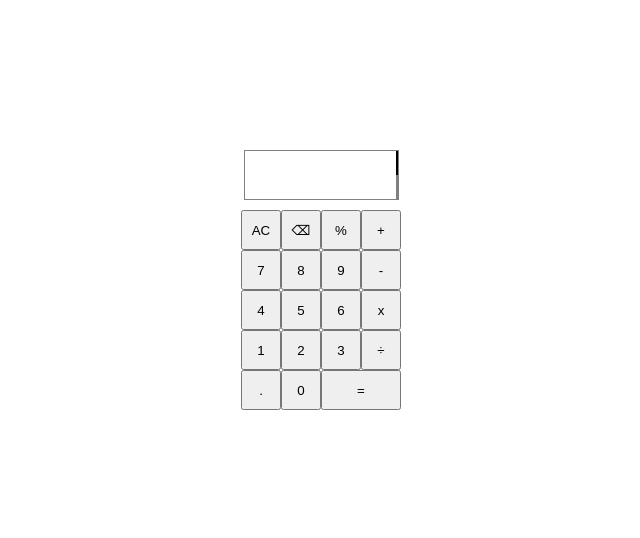
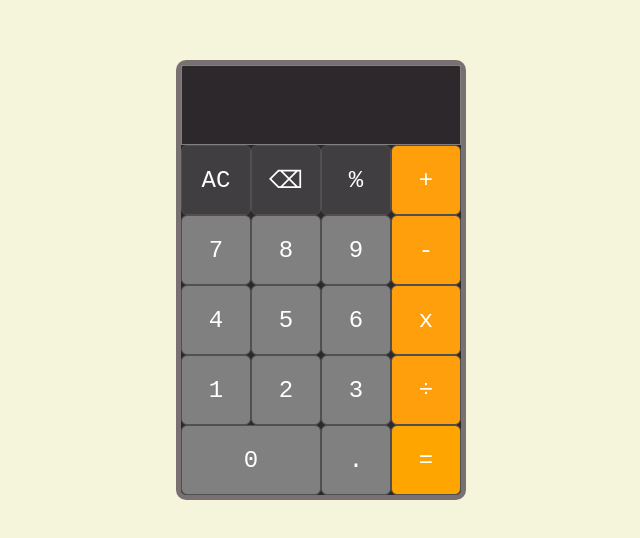
Before and after one commit to bilguun-ocean/odin-calculator, a plain HTML site: page index.html in a window 1280 px wide. Shown: the part 120-658 px from the top of the page, without its empty margins (319-959 px from the left). Drawn offline with Linux system fonts and the light colour scheme.

Commit message:
simple calculator UI

```diff
--- a/app.js
+++ b/app.js
@@ -31,7 +31,7 @@ function inputNumber() {
     const numbers = document.querySelectorAll('.number');
     numbers.forEach((number) => {
         number.addEventListener('click', () => {
-            const display = document.querySelector('.input');
+            const display = document.querySelector('.display');
             display.textContent +=number.textContent;
             if(clearDisplay) display.textContent = '' + number.textContent;
             clearDisplay = false;
@@ -42,11 +42,15 @@ function inputNumber() {
 
 //when operator clicked; save the value on display and clear the display
 function clickOperator () {
-    const display = document.querySelector('.input');
+    const display = document.querySelector('.display');
     const operators = document.querySelectorAll('.operator');
 
     operators.forEach((operator) => {
         operator.addEventListener('click', () => {
+            if (!display.textContent || display.textContent == '') {
+                clearDisplay = true;
+                return;
+            }
             storeValues();
             storeSecondOperator(operator);
             toggleHighlight(operator);
@@ -62,6 +66,10 @@ function clickEqual () {
     const equalSign = document.querySelector('.equal');
 
     equalSign.addEventListener('click', () => {
+        if (!display.textContent || display.textContent == '') {
+            clearDisplay = true;
+            return;
+        }
         storeValues();
         equalCalculateValues();
         unhighlightOperators();
@@ -70,7 +78,7 @@ function clickEqual () {
 }
 
 function storeValues() {
-    const display = document.querySelector('.input');
+    const display = document.querySelector('.display');
     if (display.textContent || display.textContent == 0 ){
         if (selectedOperator) {
             rightValue = parseInt(display.textContent);
@@ -88,7 +96,7 @@ function calculateValues() {
             display.textContent = 'error';
             return;
         }
-        result = roundDecimal(operate(selectedOperator, leftValue, rightValue));
+        result = operate(selectedOperator, leftValue, rightValue);
         leftValue = result;
     }
     if (secondOperator) {
@@ -111,7 +119,6 @@ function equalCalculateValues() {
         selectedOperator = null;
         rightValue = null;
         display.textContent = leftValue
-        canDelete = false;
     }
 }
 //check if operator was clicked for the second time or not
@@ -178,13 +185,15 @@ function deleteLast() {
  })
 
 
+
+
 const backspace = document.querySelector('.delete')
 backspace.addEventListener('click', deleteLast)
 
 const AC = document.querySelector('.ac')
 AC.addEventListener('click', clearAll )
 
-const display = document.querySelector('.input');
+const display = document.querySelector('.display');
 display.addEventListener('transitionend', () => {
     display.classList.remove('blink');
 })
--- a/index.html
+++ b/index.html
@@ -10,14 +10,11 @@
 </head>
 <body>
     <div class="main">
-        <div class="display">
-            <div class="output"></div>
-            <div class="input"></div>
-        </div>
+        <div class="display"></div>
         <div class="buttons">
-            <button class="button ac">AC</button>
-            <button class="button delete">⌫</button>
-            <button class="button operator">%</button>
+            <button class="button ac dark">AC</button>
+            <button class="button delete dark">⌫</button>
+            <button class="button operator modulus dark">%</button>
             <button class="button operator">+</button>
             <button class="button number">7</button>
             <button class="button number">8</button>
@@ -31,9 +28,9 @@
             <button class="button number">2</button>
             <button class="button number">3</button>
             <button class="button operator">÷</button>
-            <button class="button">.</button>
+            <button class="button decimal">.</button>
+            <button class="button equal">=</button>
             <button class="button number">0</button>
-            <button class="button equal">=</button>
         </div>
     </div>
 </body>
--- a/styles.css
+++ b/styles.css
@@ -2,12 +2,14 @@
     box-sizing: border-box;
     padding: 0;
     margin: 0;
+    font-family: 'Courier New', Courier, monospace;
 }
 body {
     display: flex;
     justify-content: center;
     align-items: center ;
-    height: 100vh
+    height: 100vh;
+    background: beige;
 }
 
 .main {
@@ -16,43 +18,44 @@ body {
     flex-direction: column;
     width: auto;
     align-items: center;
-    gap: 10px;
+    border: 5px solid rgb(121, 113, 113);
+    border-radius: 10px;
+    background-color: #2c282b;
+
+
+
 }
 
 .display {
+    font-size: 3.2em;
+    font-weight: lighter;
+    color: white;
     border: 1px solid gray;
     display: flex;
-    width: 155px;
-    height: 50px;
-    flex-direction: column;
+    width: 280px;
+    height: 80px;
     align-items: flex-end;
+    justify-content: flex-end;
 }
 
-.output {
-    border: 1px solid black;
-    flex: 1 0 0;
-}
-
-.input {
-    border: 1px solid gray;
-    flex: 1 0 0;
-}
 
 .buttons {
     display: grid;
     grid-template-columns: repeat(4, 1fr);
+    border-radius: 20px;
 }
 
-.button {
-    width: 40px;
-    height: 40px;
+button {
+    font-size: x-large;
+    background: gray;
+    color: white;
+    width: 70px;
+    height: 70px;
+    border: 0.5px solid rgb(81, 79, 79);
+    border-radius: 6px;
 }
 
-.equal {
-    grid-column: 3/5;
-    width: auto;
-    height: auto;
-}
+
 
 .blink {
     color: gray;
@@ -62,3 +65,26 @@ body {
 .highlightChoice {
     border: 2px solid black;
 }
+
+/* styling the calculator */
+.operator {
+    background: rgba(255,159,11,255)    ;
+}
+.equal {
+    background: orange;
+}
+
+.modulus {
+    background-color: gray;
+}
+
+.button:last-child {
+    grid-column: 1/3;
+    grid-row: 5/6;
+    height: auto;
+    width: auto;
+}
+
+.dark {
+    background: #403e40;
+}
```
